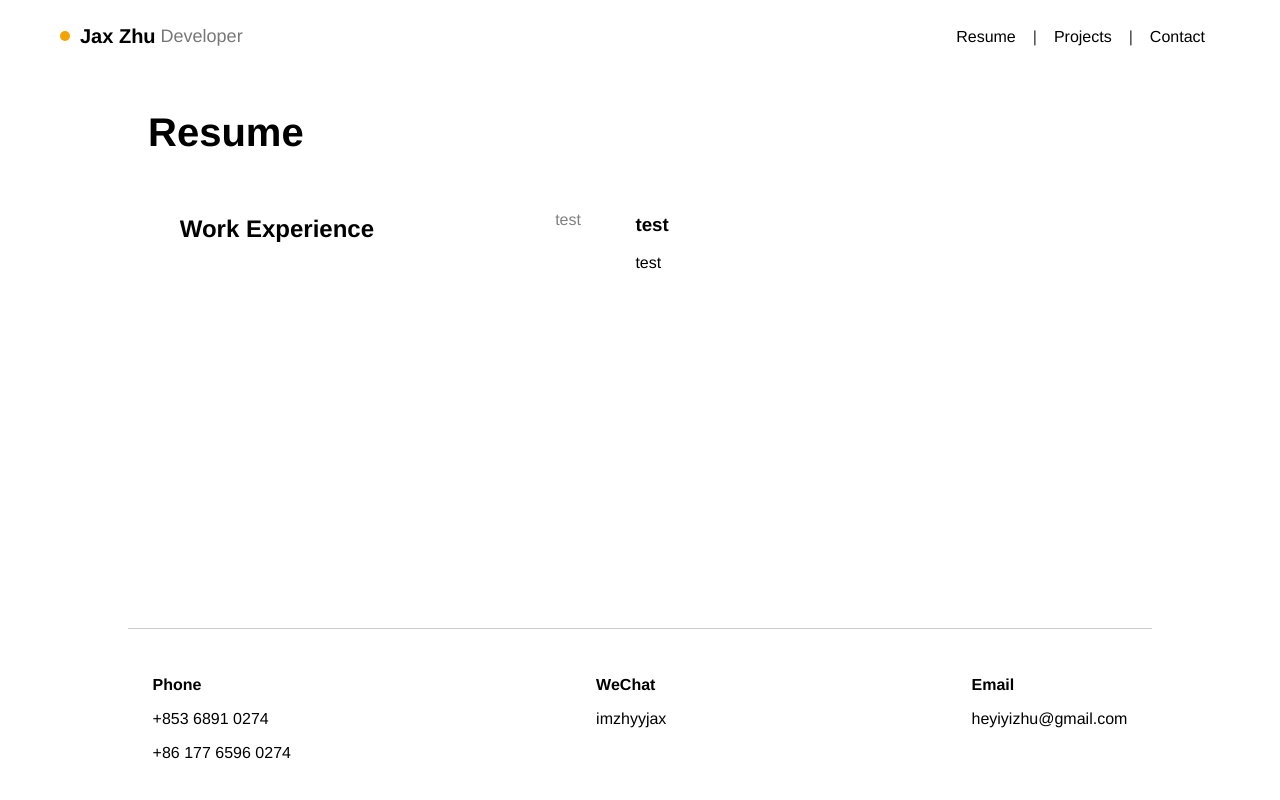
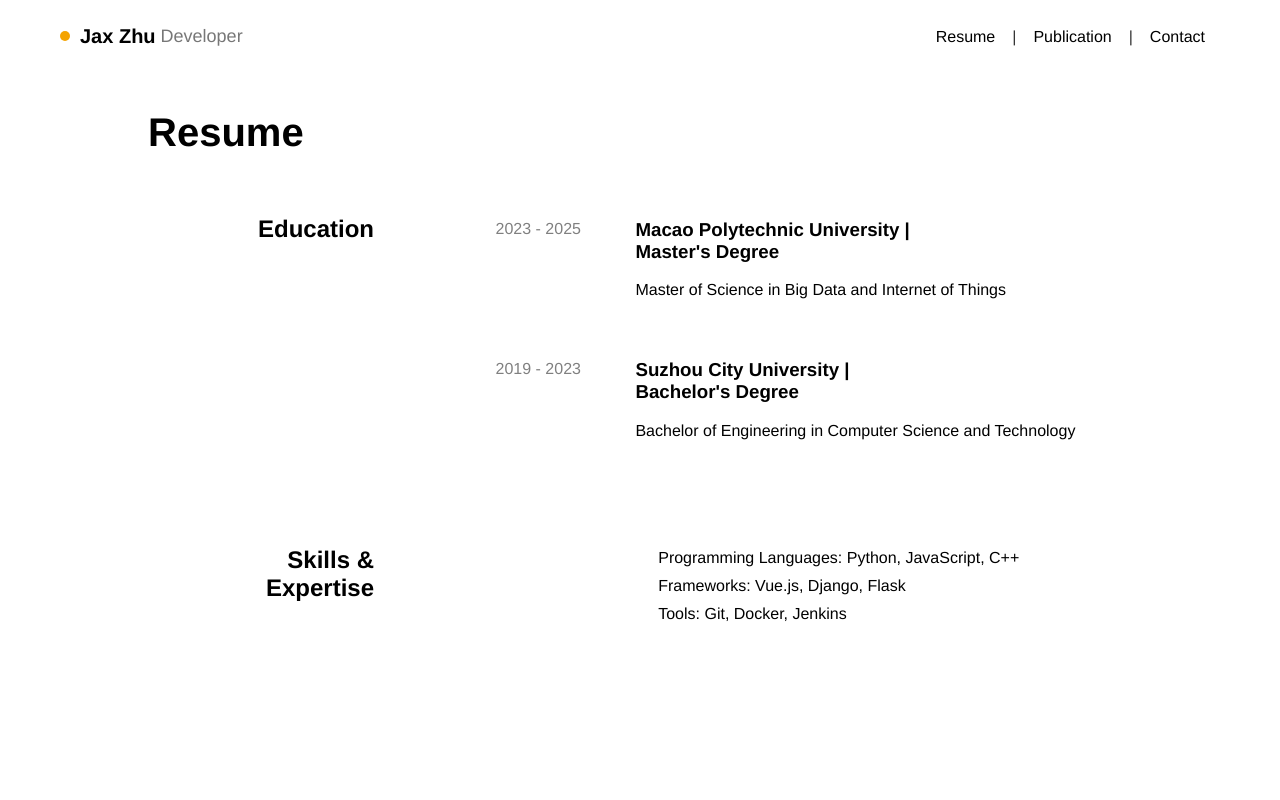
Before and after one commit to imzhyyjax/imzhyyjax.github.io, a Vue app: page /resume in a window 1280 px wide. Shown: the top 800 px of the page. Built offline with nearby package versions, Linux system fonts and the light colour scheme.

Commit message:
Updated resume details

```diff
--- a/src/App.vue
+++ b/src/App.vue
@@ -12,7 +12,7 @@
       <nav class="header-nav">
         <router-link to="/resume" class="nav-link">Resume</router-link>
         <span class="divider">|</span>
-        <router-link to="/projects" class="nav-link">Projects</router-link>
+        <router-link to="/publication" class="nav-link">Publication</router-link>
         <span class="divider">|</span>
         <!-- Contact 链接指向锚点 -->
         <a href="#contact" class="nav-link">Contact</a>
--- a/src/router/index.js
+++ b/src/router/index.js
@@ -2,7 +2,7 @@ import { createRouter, createWebHistory } from 'vue-router'
 import HomePage from '../views/Home.vue'  // 改为 HomePage
 import ResumePage from '../views/Resume.vue'
 import ContactPage from '../views/Contact.vue'
-import ProjectsPage from '../views/Projects.vue'
+import PublicationPage from '../views/Publication.vue'
 
 const routes = [
   {
@@ -21,9 +21,9 @@ const routes = [
     component: ContactPage
   },
   {
-    path: '/projects',
-    name: 'Projects',
-    component: ProjectsPage
+    path: '/publication',
+    name: 'Publication',
+    component: PublicationPage
   }
 ]
 
--- a/src/views/Home.vue
+++ b/src/views/Home.vue
@@ -7,7 +7,7 @@
         <p class="about-description">Hi, I’m Jax, a second-year master’s student specializing in Natural Language Processing. I’m actively seeking PhD positions or job opportunities to further my research and career in this exciting field.</p>
         <div class="buttons">
           <router-link to="/resume" class="button">Resume</router-link>
-          <router-link to="/projects" class="button">Projects</router-link>
+          <router-link to="/publication" class="button">Projects</router-link>
           <router-link to="/contact" class="button">Contact</router-link>
         </div>
       </div>
--- a/src/views/Projects.vue
+++ b/src/views/Publication.vue
@@ -1,6 +1,6 @@
 <template>
   <div class="resume-container">
-    <h1 class="resume-title">Projects</h1> <!-- Resume 标题放在这里 -->
+    <h1 class="resume-title">Publication</h1> <!-- Resume 标题放在这里 -->
 
     <div class="resume-content">
       <div class="resume-left">
@@ -24,7 +24,7 @@
 
 <script>
 export default {
-  name: 'ProjectsPage',
+  name: 'PublicationPage',
 }
 </script>
 
--- a/src/views/Resume.vue
+++ b/src/views/Resume.vue
@@ -2,25 +2,44 @@
   <div class="resume-container">
     <h1 class="resume-title">Resume</h1> <!-- Resume 标题放在这里 -->
 
+    <!-- Education 部分 -->
     <div class="resume-content">
       <div class="resume-left">
-        <h2>Work Experience</h2>
+        <h2>Education</h2>
       </div>
       <div class="resume-right">
         <div class="job-item">
-          <p class="job-date">test</p>
+          <p class="job-date">2023 - 2025</p>
           <div class="job-info">
-            <h3 class="job-title">test</h3>
-            <p>test</p>
+            <h3 class="job-title">Macao Polytechnic University |<br> Master's Degree</h3>
+            <p>Master of Science in Big Data and Internet of Things</p>
+          </div>
+        </div>
+        <div class="job-item">
+          <p class="job-date">2019 - 2023</p>
+          <div class="job-info">
+            <h3 class="job-title">Suzhou City University |<br> Bachelor's Degree</h3>
+            <p>Bachelor of Engineering in Computer Science and Technology</p>
           </div>
         </div>
       </div>
     </div>
 
-
+    <!-- Skills 部分 -->
+    <div class="resume-content">
+      <div class="resume-left">
+        <h2>Skills & <br> Expertise</h2>
+      </div>
+      <div class="resume-right">
+        <ul class="skills-list">
+          <li>Programming Languages: Python, JavaScript, C++</li>
+          <li>Frameworks: Vue.js, Django, Flask</li>
+          <li>Tools: Git, Docker, Jenkins</li>
+        </ul>
+      </div>
+    </div>
   </div>
 </template>
-
 
 <script>
 export default {
@@ -56,7 +75,7 @@ export default {
 }
 
 .resume-right {
-  width: 70%;
+  width: 70%; /* 设置宽度与job-info一致 */
 }
 
 .job-item {
@@ -69,36 +88,30 @@ export default {
   width: 20%;
   color: gray;
   text-align: right;
+  margin-top: 25px;
 }
 
 .job-info {
   width: 75%;
   padding-left: 20px;
+  margin-top: 5px;
 }
 
 .job-title {
   font-weight: bold;
 }
 
-.education-section {
-  margin-top: 50px;
+/* Skills 列表样式 */
+.skills-list {
+  list-style-type: none;
+  padding-left: 20px; /* 保持与 job-info 的对齐 */
+  margin-left: 195px;
+  margin-top: 23px;
+  width: 75%; /* 设置与 job-info 一致的宽度 */
 }
 
-.education-section .job-item {
-  display: flex;
-  justify-content: space-between;
+.skills-list li {
+  margin-bottom: 10px;
+  font-size: 16px;
 }
-
-.education-section .job-date {
-  width: 20%;
-  color: gray;
-  text-align: right;
-}
-
-.education-section .job-info {
-  width: 75%;
-  padding-left: 20px;
-}
-
-
 </style>
```
